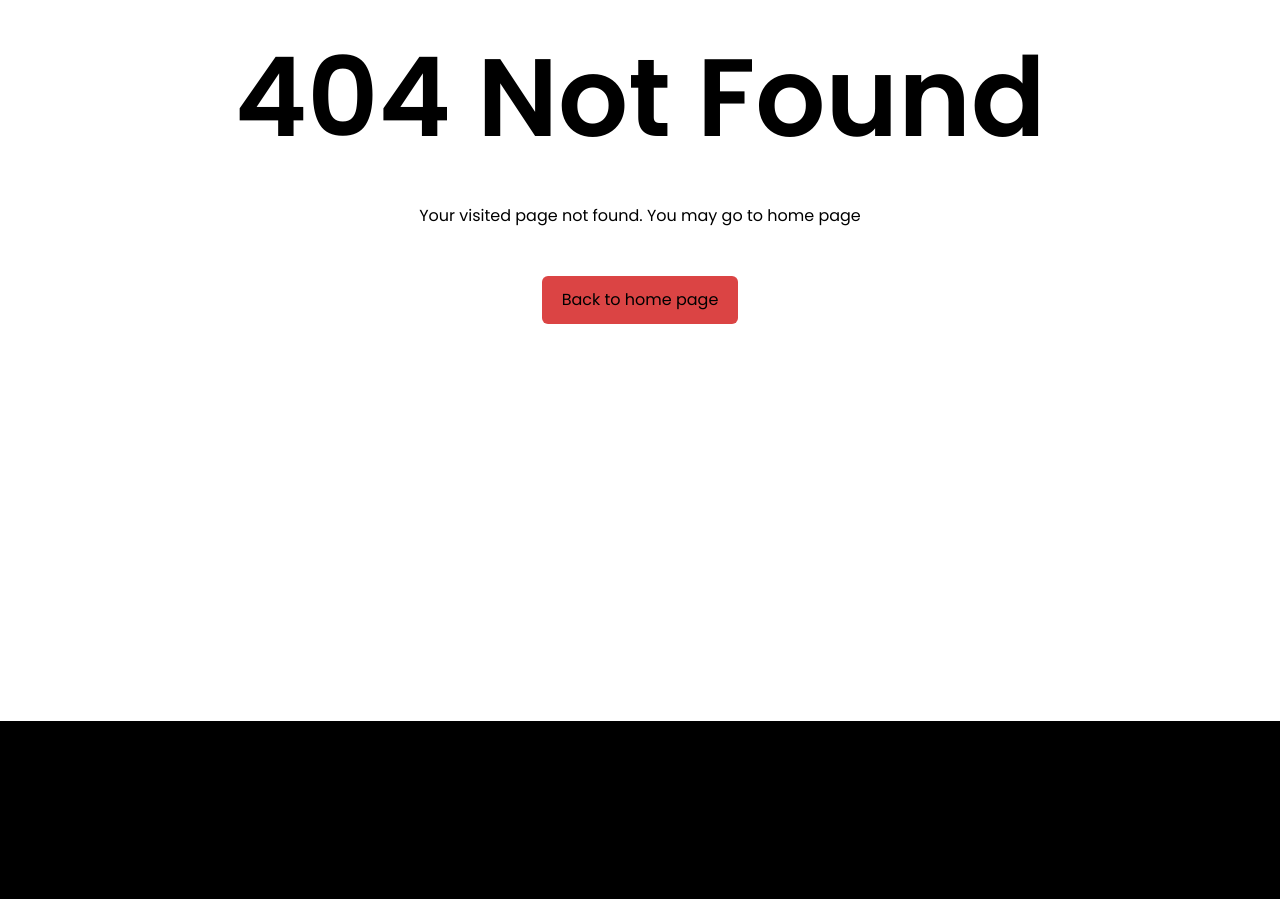
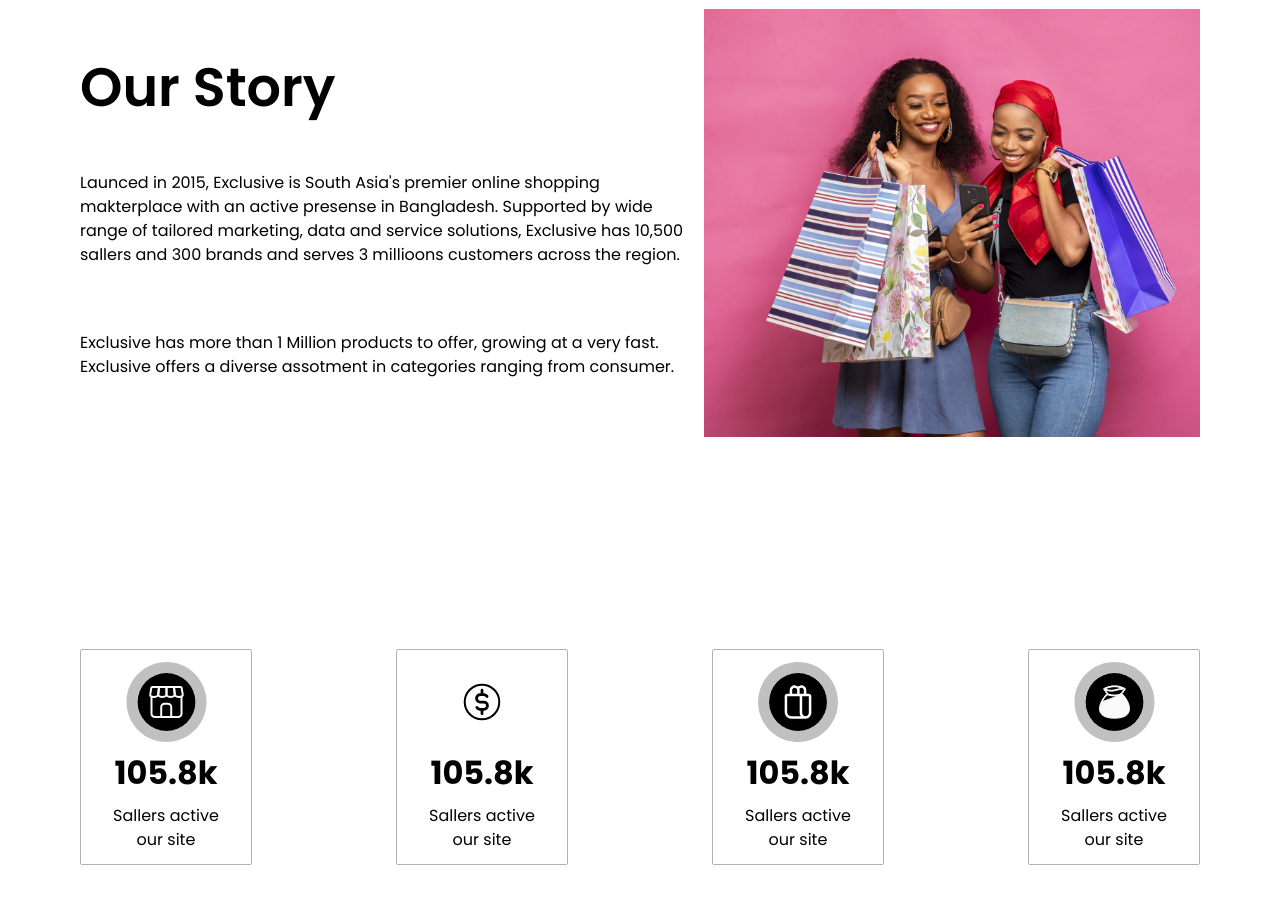
Before and after one commit to Enielect/e-commerce, a Next.js app: page /about in a window 1280 px wide. Before the commit this address had no page. Shown: the part 180-1079 px from the top of the page. Built offline with nearby package versions, Linux system fonts and the light colour scheme.

Commit message:
Feat: create about page

```diff
--- /dev/null
+++ b/app/about/page.tsx
@@ -0,0 +1,186 @@
+"use client"; //remove when done
+
+import React, { useEffect, useState } from "react";
+import { Stack } from "@/app/not-found";
+import Services from "@/components/Home/Services";
+import Image, { StaticImageData } from "next/image";
+import {
+  Instagram,
+  LinkedIn,
+  ServicesMoneyBag,
+  ServicesSalesIcon,
+  ServicesShopIcon,
+  ServicesShoppingBag,
+  Twitter,
+} from "@/assets/svgIcons";
+import Tom from "@/assets/about/Tom-Cruise.png";
+import Emma from "@/assets/about/Emma-Thompson.png";
+import Will from "@/assets/about/Will-Smith.png";
+import HeroImage from "@/assets/about/hero.png"
+
+const executives = [
+  { name: "Tom Cruise", position: "Founder & Chairman", src: Tom },
+  { name: "Emma Waatson", position: "Managing Director", src: Emma },
+  { name: "Will Smith", position: "Product Designer", src: Will },
+];
+
+const services = [
+  {
+    icon: <ServicesShopIcon />,
+    price: "10.5k",
+    benefit: "Sallers active our site",
+  },
+  {
+    icon: <ServicesSalesIcon />,
+    price: "33k",
+    benefit: "Monthly product sale",
+  },
+  {
+    icon: <ServicesShoppingBag />,
+    price: "45.5k",
+    benefit: "Customer active on our site",
+  },
+  {
+    icon: <ServicesMoneyBag />,
+    price: "25k",
+    benefit: "Anual gross sale in our site",
+  },
+];
+
+const AboutPage = () => {
+  return (
+    <div className="min-h-screen bg-primary px-[80px]">
+      <Stack crumbs={["Home", "About"]} />
+      <div className="">
+        <Hero />
+      </div>
+      <div className="flex w-full h-[40rem] items-center py-10 justify-center gap-[9rem]">
+        {services.map((service, i) => (
+          <Achievement
+            key={i}
+            icon={service.icon}
+            price={service.price}
+            benefit={service.benefit}
+          />
+        ))}
+      </div>
+      <div className="py-10 w-full flex justify-center gap-[8rem]">
+        {executives.map((ele) => (
+          <ExecutiveCard
+            src={ele.src}
+            key={ele.position}
+            name={ele.name}
+            position={ele.position}
+          />
+        ))}
+        {/* <ExecutiveCard src={Tom} /> */}
+      </div>
+      <div className="mx-auto w-full flex py-[7rem] justify-center">
+        <Services />
+      </div>
+    </div>
+  );
+};
+
+function Hero() {
+  return (
+    <div className="flex justify-between  items-center text-Button">
+      <div className="max-w-[39rem]">
+        <h2 className="heading-54-semibold py-5">Our Story</h2>
+        <Paragraph>
+          Launced in 2015, Exclusive is South Asia&apos;s premier online
+          shopping makterplace with an active presense in Bangladesh. Supported
+          by wide range of tailored marketing, data and service solutions,
+          Exclusive has 10,500 sallers and 300 brands and serves 3 millioons
+          customers across the region.
+        </Paragraph>
+        <Paragraph>
+          Exclusive has more than 1 Million products to offer, growing at a very
+          fast. Exclusive offers a diverse assotment in categories ranging from
+          consumer.
+        </Paragraph>
+      </div>
+      <div>
+        <Image
+          src={HeroImage}
+          width={600}
+          height={600}
+          alt="hero about page"
+        />
+      </div>
+    </div>
+  );
+}
+
+function Paragraph({ children }: { children: React.ReactNode }) {
+  return <p className="py-[2rem]">{children}</p>;
+}
+
+function Achievement({
+  icon,
+  price,
+  benefit,
+}: {
+  icon: React.ReactNode;
+  price: string;
+  benefit: string;
+}) {
+  const [isAchievementHover, setIsAchievementHover] = useState(false);
+  return (
+    <div
+      onMouseEnter={() => setIsAchievementHover(true)}
+      onMouseLeave={() => setIsAchievementHover(false)}
+      className={`py-3 px-5 achievement border text-Button space-y-4 border-Button hover:bg-Secondary2 hover:text-white border-opacity-30 cursor-pointer rounded-sm`}
+    >
+      {/* <CircleDecorator isAchievement={isAchievementHover} icon={icon} /> */}
+      <div className="text-center w-full flex items-center justify-center">
+        {icon}
+      </div>
+      <p className="text-center heading-32-bold">105.8k</p>
+      <p className="text-center title-16-regular">Sallers active our site</p>
+    </div>
+  );
+}
+
+function ExecutiveCard({
+  src,
+  name,
+  position,
+}: {
+  src: string | StaticImageData;
+  name: string;
+  position: string;
+}) {
+  return (
+    <div className="text-Butto space-y-3 w-[16rem]">
+      <div className="bg-secondary h-[20rem] px-[2rem] pt-4">
+        <Image
+          src={src}
+          width={500}
+          className="w-full  h-full object-cover"
+          height={500}
+          alt="executive"
+        />
+      </div>
+      <div className="text-Button">
+        <div>
+          <p className="heading-32-medium"> {name}</p>
+          <p className="title-16-regular">{position}</p>
+        </div>
+        <div className="flex items-center gap-3 py-2">
+          <span>
+            <Twitter className="w-4 h-4" />
+          </span>{" "}
+          <span>
+            <Instagram stroke="black" className="w-4 h-4" />
+          </span>{" "}
+          <span>
+            <LinkedIn stroke="black" className="w-4 h-4" />
+          </span>
+        </div>
+      </div>
+    </div>
+  );
+}
+
+export default AboutPage;
```
